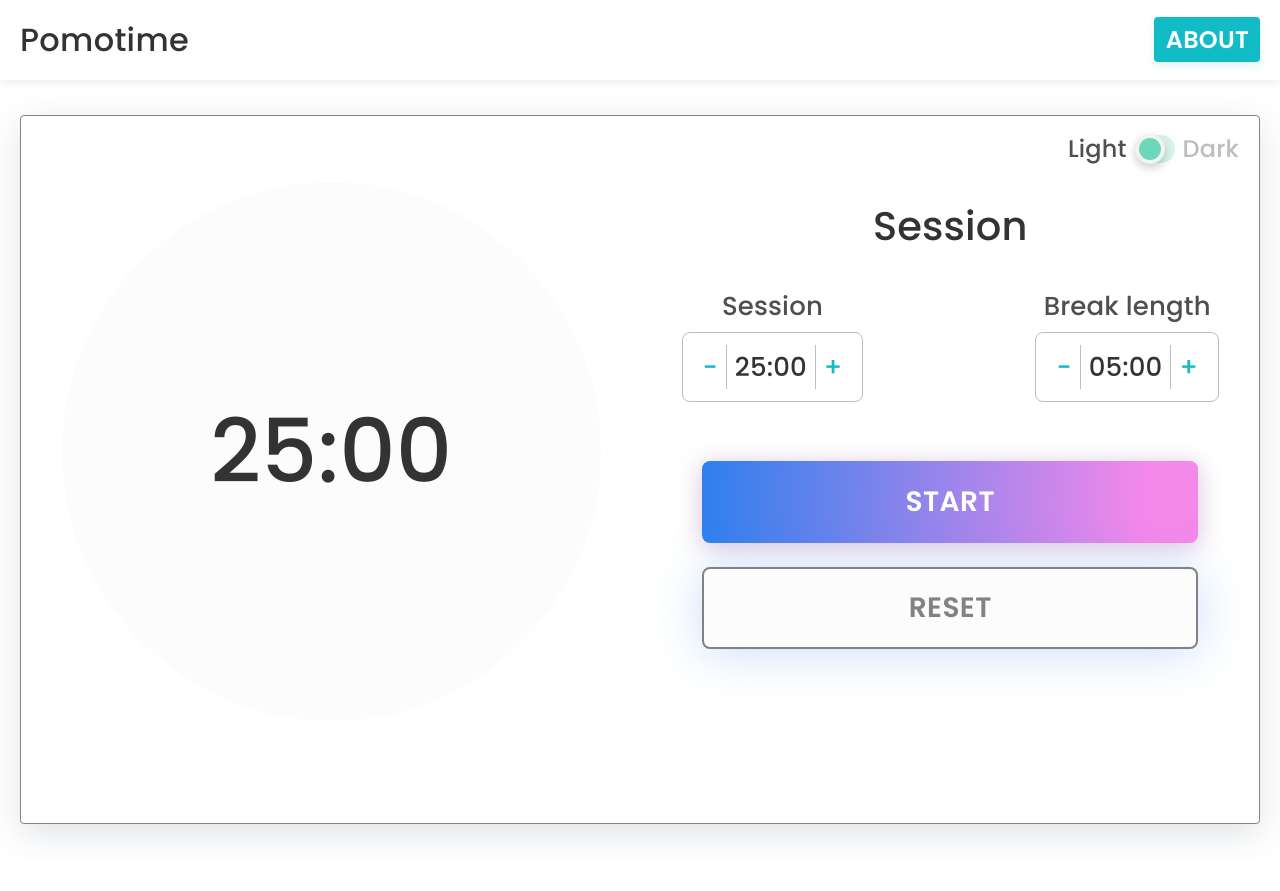
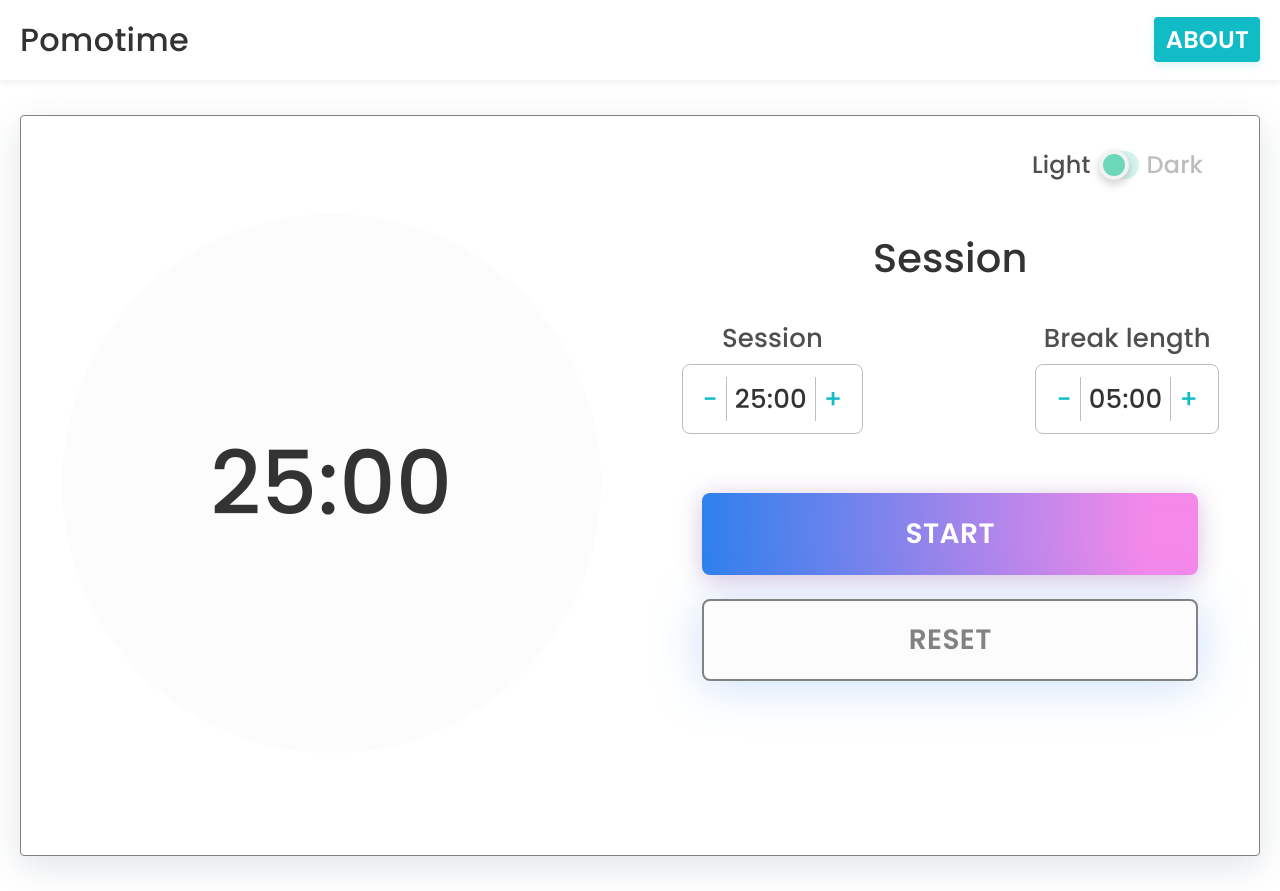
Before and after one commit to cristianCeamatu/assist-pomodoro, a React (Create React App) app: page / in a window 1280 px wide. Before the commit the page ends 859 px from the top, so only its background shows below. Built offline with nearby package versions, Linux system fonts and the light colour scheme.

Commit message:
design/final touched on PC version

```diff
--- a/src/layout/Toggler.styled.js
+++ b/src/layout/Toggler.styled.js
@@ -55,6 +55,8 @@ export const Wrapper = styled.div`
   }
 
   @media screen and (min-width: 992px) {
+    padding: 32px 56px;
+
     p {
       font-size: 24px;
       line-height: 34px;
```
Also changed, not shown: 1 other file (tests, documents, lock files or other folders).
